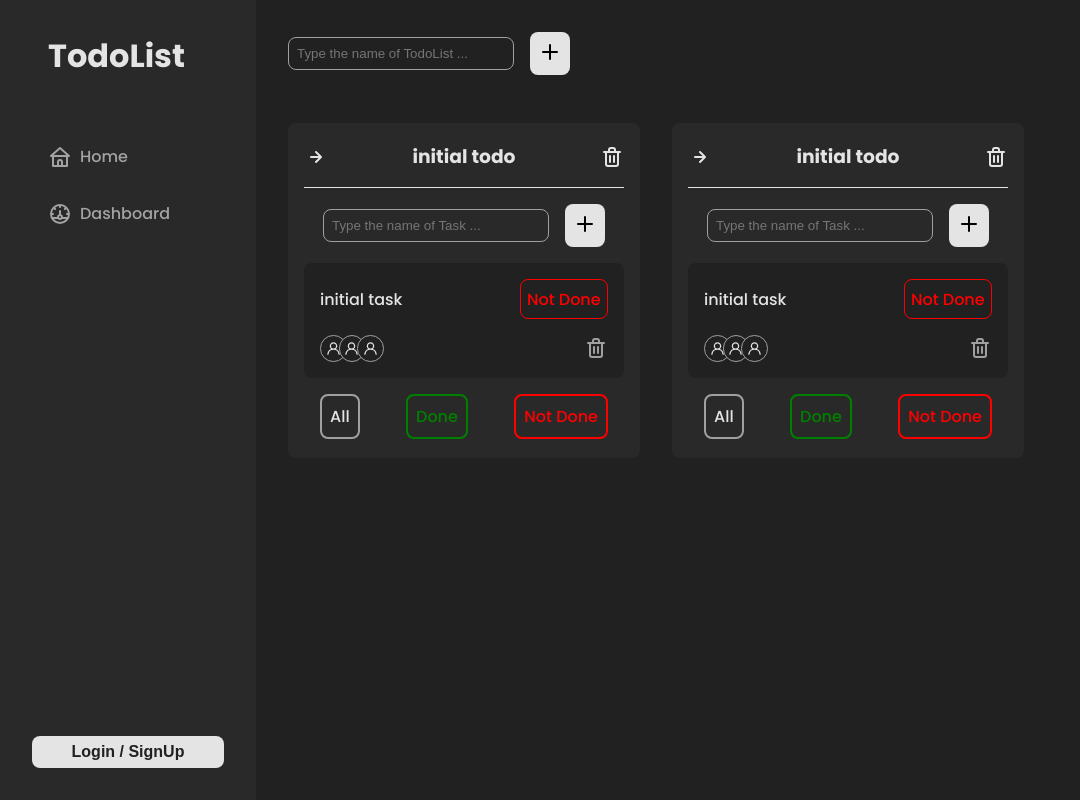
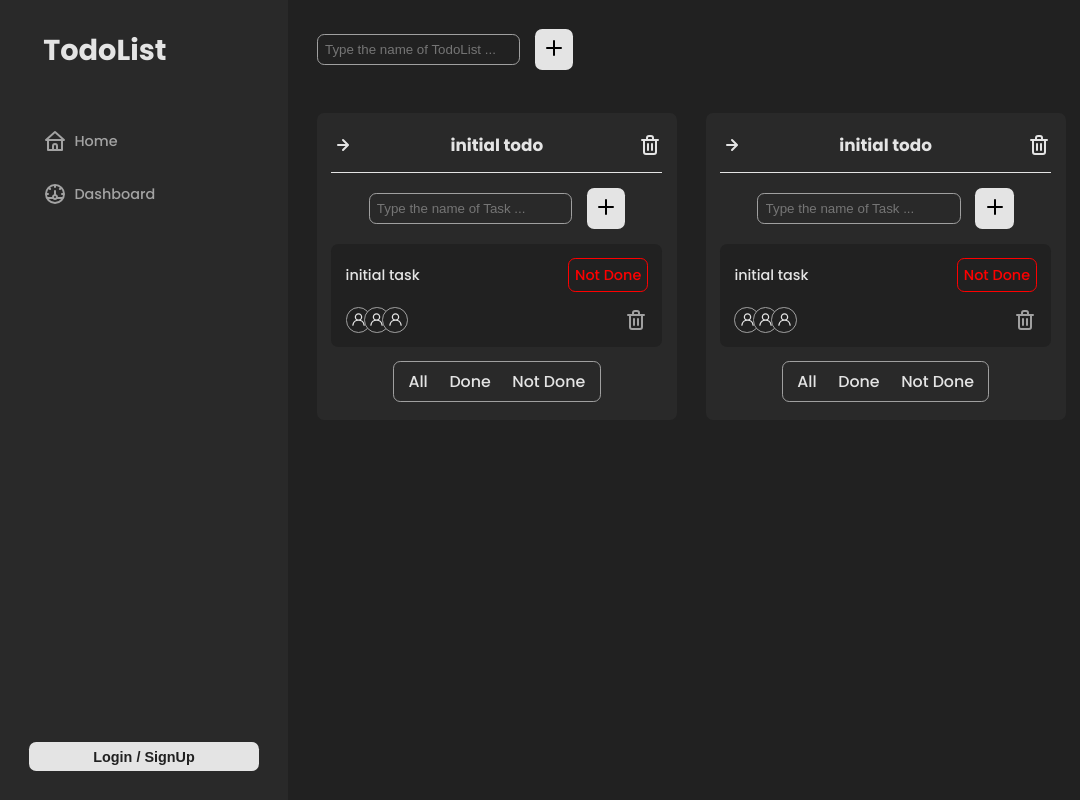
Before and after one commit to danila-beep/todoList, a React (Create React App) app: page / in a window 1280 px wide. Shown: the whole page, without its empty margins (0-1080 px from the left). Built offline with nearby package versions, Linux system fonts and the light colour scheme.

Commit message:
Refactoring + animations

```diff
--- a/src/App.css
+++ b/src/App.css
@@ -4,7 +4,7 @@
 }
 
 .MainContentWrapper {
-  margin-left: 20%;
+  margin-left: 20rem;
   padding: 2rem;
 }
 
--- /dev/null
+++ b/src/components/RadioButton/RadioButton.tsx
@@ -0,0 +1,20 @@
+import React, { FC, PropsWithChildren } from "react";
+import s from "./radioButton.module.css"
+import { v1 } from "uuid";
+
+type RadioProps = {}
+
+const RadioButton: FC<
+  PropsWithChildren<RadioProps & React.InputHTMLAttributes<HTMLInputElement>>
+> = (props) => {
+  const {children, ...rest} = props
+  const id = v1();
+  return (
+    <div className={s.radioWrapper}>
+      <input type="radio" id={id} {...rest}/>
+      <label htmlFor={id}>{children}</label>
+    </div>
+  );
+};
+
+export default RadioButton;
--- /dev/null
+++ b/src/components/RadioButton/radioButton.module.css
@@ -0,0 +1,20 @@
+.radioWrapper {
+    transition: .3s;
+}
+
+.radioWrapper input {
+    position: absolute;
+    top: -900000;
+    left: -90000;
+    opacity: 0;
+}
+
+.radioWrapper label {
+    font-size: 1.1rem;
+    cursor: pointer;
+    transition: .3s;
+}
+
+.radioWrapper:hover {
+    transform: scale(105%);
+}
--- a/src/components/SideBar/sidebar.module.css
+++ b/src/components/SideBar/sidebar.module.css
@@ -1,6 +1,6 @@
 .sideBarWrapper {
     position: fixed;
-    width: 20%;
+    width: 20rem;
     height: 100%;
     background: var(--second-bg-color);
     padding: 2rem;
--- a/src/components/Task/task.module.css
+++ b/src/components/Task/task.module.css
@@ -3,12 +3,23 @@
   width: 100%;
   background: var(--bg-color);
   padding: 1rem;
-    border-radius: .5rem;
+  border-radius: 0.5rem;
   display: flex;
   flex-direction: column;
   gap: 1rem;
+  animation: show 1s ease;
 }
 
+@keyframes show {
+  0% {
+    transform: translateY(-10rem);
+    opacity: 0;
+  }
+  100% {
+    transform: translateY(0);
+    opacity: 1;
+  }
+}
 
 .taskWrapper div {
   display: flex;
@@ -30,20 +41,20 @@
 
 .users div {
   position: relative;
-    border: .1rem solid var(--icon-color);
+  border: 0.1rem solid var(--icon-color);
   border-radius: 50%;
-    padding: .3rem;
+  padding: 0.3rem;
   background: var(--bg-color);
 }
 
 .users div:not(:nth-child(1)) {
-    margin-left: -.5rem;
+  margin-left: -0.5rem;
 }
 
 .deleteIcon {
   color: var(--icon-color);
   cursor: pointer;
-    transition: .3s;
+  transition: 0.3s;
 }
 
 .deleteIcon:hover {
--- a/src/components/TodoList/TodoList.tsx
+++ b/src/components/TodoList/TodoList.tsx
@@ -4,7 +4,7 @@ import { UilArrowRight, UilTrashAlt } from "@iconscout/react-unicons";
 import Task from "../Task/Task";
 import { RootStateType } from "../../store/store";
 import { useDispatch, useSelector } from "react-redux";
-import { TodoListsList } from "../../constants/types";
+import { FilterValuesType, TodoListsList } from "../../constants/types";
 import AddItemForm from "../AddItemForm/AddItemForm";
 import { addTask } from "../../store/slices/tasks.slice";
 import {
@@ -12,6 +12,7 @@ import {
   removeTodoList,
 } from "../../store/slices/todoLists.slice";
 import EditableSpan from "../EditableSpan/EditableSpan";
+import RadioButton from "../RadioButton/RadioButton";
 
 type TodoListProps = {
   todoListId: string;
@@ -58,6 +59,15 @@ const TodoList: FC<TodoListProps> = (props) => {
     );
   };
 
+  const changeTodoListFilterHandler = (filterValue: FilterValuesType) => {
+    dispatch(
+      changeTodoListFilter({
+        todoListId: props.todoListId,
+        newFilterValue: filterValue,
+      })
+    );
+  };
+
   return (
     <div className={s.todoListWrapper}>
       <div className={s.todoListHeader}>
@@ -93,42 +103,33 @@ const TodoList: FC<TodoListProps> = (props) => {
         })}
       </div>
       <div className={s.filterWrapper}>
-        <span
-          onClick={() =>
-            dispatch(
-              changeTodoListFilter({
-                todoListId: props.todoListId,
-                newFilterValue: "all",
-              })
-            )
-          }
+        <RadioButton
+          name="filter"
+
+          onClick={() => {
+            changeTodoListFilterHandler("all");
+          }}
         >
           All
-        </span>
-        <span
-          onClick={() =>
-            dispatch(
-              changeTodoListFilter({
-                todoListId: props.todoListId,
-                newFilterValue: "done",
-              })
-            )
-          }
+        </RadioButton>
+        <RadioButton
+          name="filter"
+
+          onClick={() => {
+            changeTodoListFilterHandler("done");
+          }}
         >
           Done
-        </span>
-        <span
-          onClick={() =>
-            dispatch(
-              changeTodoListFilter({
-                todoListId: props.todoListId,
-                newFilterValue: "notDone",
-              })
-            )
-          }
+        </RadioButton>
+        <RadioButton
+          name="filter"
+
+          onClick={() => {
+            changeTodoListFilterHandler("notDone");
+          }}
         >
           Not Done
-        </span>
+        </RadioButton>
       </div>
     </div>
   );
--- a/src/components/TodoList/todoList.module.css
+++ b/src/components/TodoList/todoList.module.css
@@ -1,12 +1,24 @@
 .todoListWrapper {
-  min-width: 20rem;
+  min-width: 25rem;
   background: var(--second-bg-color);
   display: inline-flex;
   padding: 2% 1rem;
   border-radius: 0.5rem;
   flex-direction: column;
   margin-top: 3rem;
+  animation: show .5s ease;
   height: fit-content;
+}
+
+@keyframes show {
+  0% {
+    transform: scale(0);
+    opacity: 1;
+  }
+  100% {
+    transform: scale(1);
+    opacity: 1;
+  }
 }
 
 .todoListHeader {
@@ -31,41 +43,27 @@
 }
 
 .filterWrapper {
+  margin: 0 auto;
+  width: fit-content;
   display: flex;
   flex-direction: row;
-  gap: 1rem;
   align-items: center;
-  justify-content: space-between;
+  justify-content: center;
   margin-top: 1rem;
-  padding: 0 1rem;
+  border: 0.1rem solid var(--icon-color);
+  border-radius: 0.5rem;
+  padding: 2% 1rem;
+  gap: 1.5rem;
+  position: relative;
+  z-index: 3;
 }
 
-.filterWrapper span {
-  border: .15rem solid var(--icon-color);
-  border-radius: .5rem;
-  padding: .5rem;
-  cursor: pointer;
-  transition: .3s;
+.filterWrapper div:nth-child(1) > input:checked + label {
+  color: var(--icon-color);
 }
-
-.filterWrapper span:hover {
-  opacity: .6;
+.filterWrapper div:nth-child(2) > input:checked + label {
+  color: green;
 }
-
-.filterWrapper span:active {
-  transform: scale(110%);
+.filterWrapper div:nth-child(3) > input:checked + label {
+  color: red;
 }
-
-.filterWrapper span:nth-child(1) {
-
-}
-
-.filterWrapper span:nth-child(2) {
-  color: green;
-  border-color: green;
-}
-
-.filterWrapper span:nth-child(3) {
-  color: red;
-  border-color: red;
-}
--- a/src/constants/types.ts
+++ b/src/constants/types.ts
@@ -8,7 +8,7 @@ export type TodoListType = {
     title: string,
     filter: FilterValuesType
 }
-export type FilterValuesType = "all" | "completed" | "notCompleted"
+export type FilterValuesType = "all" | "done" | "notDone"
 export type TodoListsList = {
     [key: string]: Array<TaskType>
 }
--- a/src/index.css
+++ b/src/index.css
@@ -20,3 +20,13 @@ body {
     color: var(--text-color);
     font-family: "Poppins", sans-serif;
 }
+
+html {
+  font-size: 90%;
+}
+
+@media (max-width: 900px) {
+  html {
+    font-size: 70%;
+  }
+}
```
Lines whose indentation alone changed are shown as unchanged.
